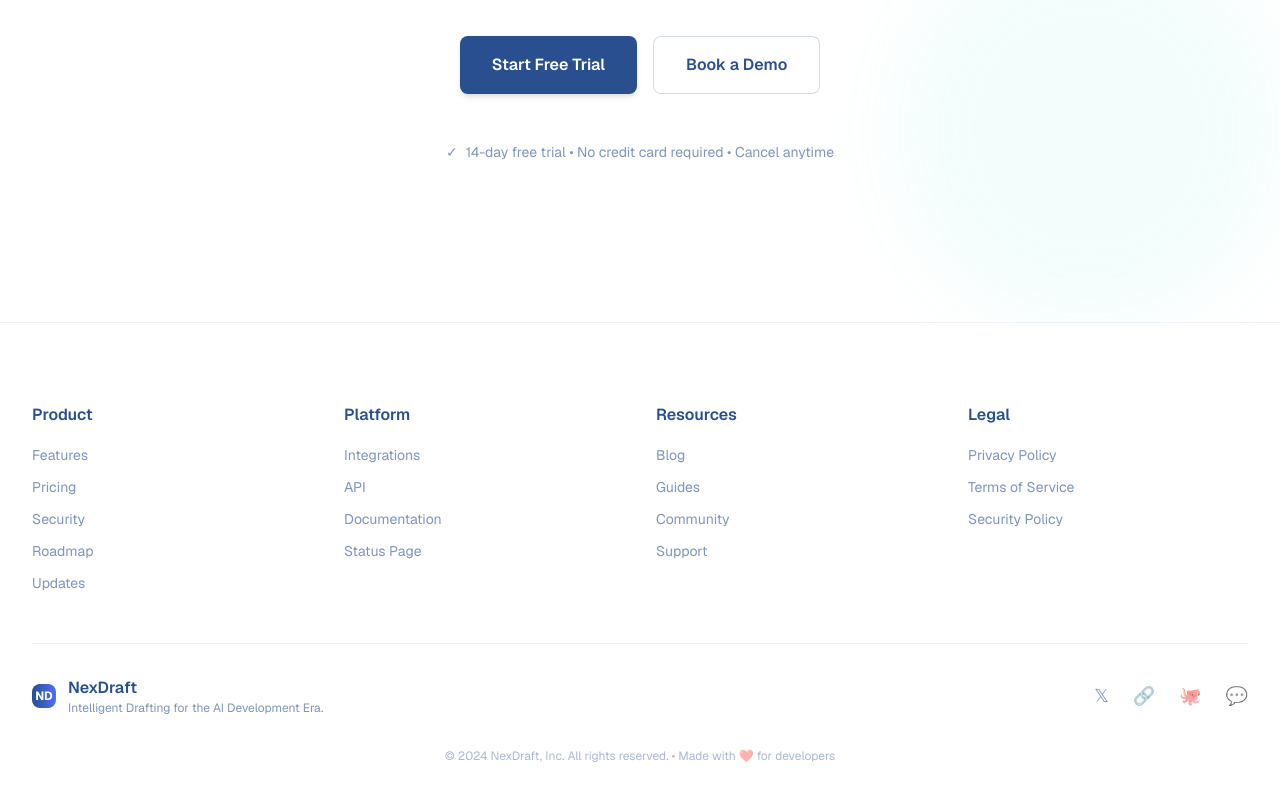
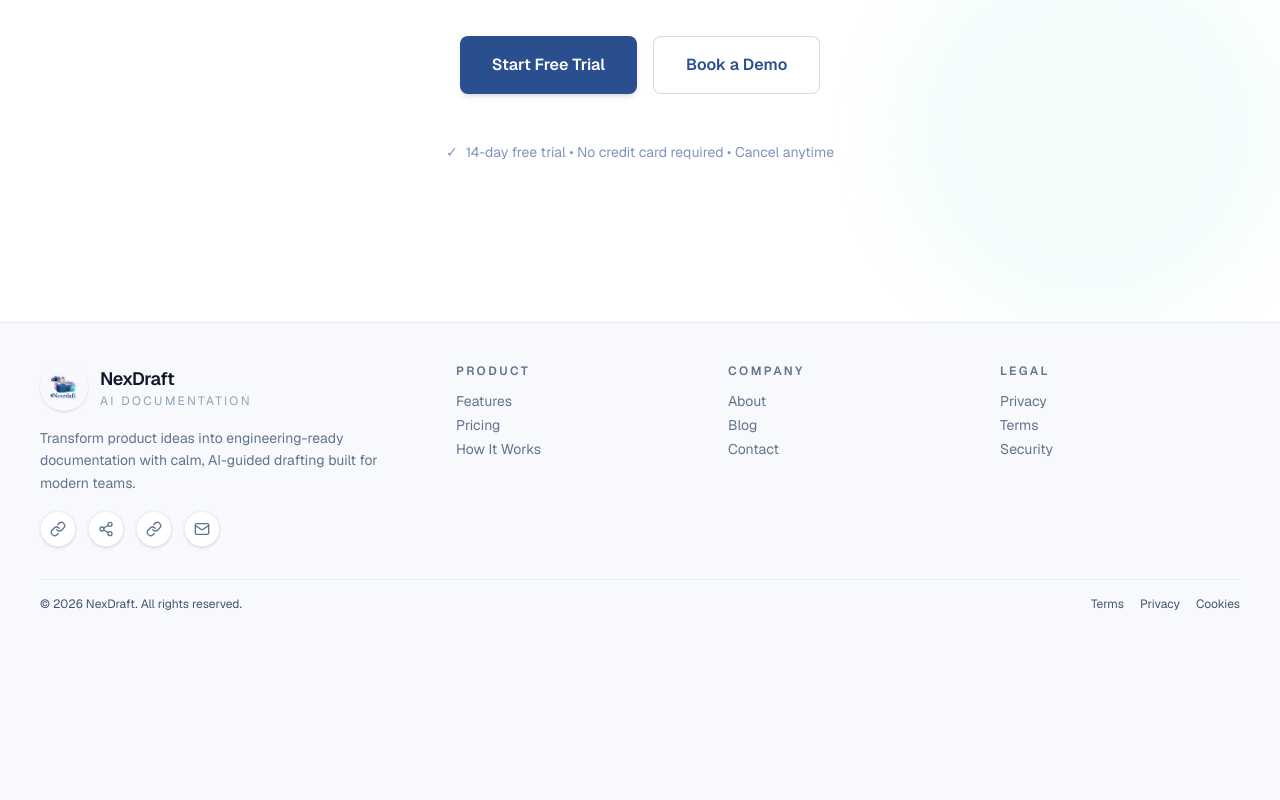
Before and after one commit to BellilxDhaker/nex-draft, a Next.js app: page / in a window 1280 px wide. Shown: the part 9517-10317 px from the top of the page. After the commit the page ends 10185 px from the top, so only its background shows below. Built offline with nearby package versions, Linux system fonts and the light colour scheme.

Commit message:
feat: redesign footer

```diff
--- a/components/layout/Footer.tsx
+++ b/components/layout/Footer.tsx
@@ -1,138 +1,140 @@
-'use client';
+"use client";
 
-import { motion } from 'framer-motion';
+import Image from "next/image";
+import { Mail, Moon, Link as LinkIcon, Share2, Sun } from "lucide-react";
 
 export default function Footer() {
-  const footerSections = [
-    {
-      title: 'Product',
-      links: ['Features', 'Pricing', 'Security', 'Roadmap', 'Updates'],
-    },
-    {
-      title: 'Platform',
-      links: ['Integrations', 'API', 'Documentation', 'Status Page'],
-    },
-    {
-      title: 'Resources',
-      links: ['Blog', 'Guides', 'Community', 'Support'],
-    },
-    {
-      title: 'Legal',
-      links: ['Privacy Policy', 'Terms of Service', 'Security Policy'],
-    },
-  ];
-
-  const containerVariants = {
-    hidden: { opacity: 0 },
-    visible: {
-      opacity: 1,
-      transition: {
-        staggerChildren: 0.1,
-        delayChildren: 0.2,
-      },
-    },
-  };
-
-  const itemVariants = {
-    hidden: { opacity: 0, y: 10 },
-    visible: {
-      opacity: 1,
-      y: 0,
-      transition: { duration: 0.5 },
-    },
-  };
+  const productLinks = ["Features", "Pricing", "How It Works"];
+  const companyLinks = ["About", "Blog", "Contact"];
+  const legalLinks = ["Privacy", "Terms", "Security"];
 
   return (
-    <footer className="bg-white border-t border-soft">
-      <div className="section-container">
-        {/* Footer Content */}
-        <motion.div
-          className="grid grid-cols-2 md:grid-cols-4 gap-8 mb-12"
-          variants={containerVariants}
-          initial="hidden"
-          whileInView="visible"
-          viewport={{ once: true }}
-        >
-          {footerSections.map((section) => (
-            <motion.div
-              key={section.title}
-              className="space-y-4"
-              variants={itemVariants}
-            >
-              <h3 className="font-semibold text-primary">{section.title}</h3>
-              <ul className="space-y-2">
-                {section.links.map((link) => (
+    <footer className="bg-bg-light border-t border-soft">
+      <div className="max-w-7xl mx-auto px-6 sm:px-8 lg:px-10">
+        <div className="pt-8 pb-6 lg:pt-10 lg:pb-8">
+          <div className="grid gap-8 lg:gap-8 sm:grid-cols-2 lg:grid-cols-[1.6fr_repeat(3,1fr)]">
+            <div className="space-y-4">
+              <div className="flex items-center gap-3">
+                <div className="h-12 w-12 rounded-full bg-gradient-to-br  transparent flex items-center justify-center shadow-sm">
+                  <Image
+                    src="/NexDraftLogo.png"
+                    alt="NexDraft logo"
+                    width={28}
+                    height={28}
+                  />
+                </div>
+                <div>
+                  <p className="text-lg font-semibold text-slate-900 tracking-tight">
+                    NexDraft
+                  </p>
+                  <p className="text-xs uppercase tracking-[0.2em] text-slate-400">
+                    AI Documentation
+                  </p>
+                </div>
+              </div>
+              <p className="text-sm leading-relaxed text-slate-500 max-w-sm">
+                Transform product ideas into engineering-ready documentation
+                with calm, AI-guided drafting built for modern teams.
+              </p>
+              <div className="flex items-center gap-3">
+                {[
+                  { icon: LinkIcon, label: "Twitter" },
+                  { icon: Share2, label: "LinkedIn" },
+                  { icon: LinkIcon, label: "GitHub" },
+                  { icon: Mail, label: "Email" },
+                ].map((social) => (
+                  <a
+                    key={social.label}
+                    href="#"
+                    className="h-9 w-9 rounded-full bg-white border border-slate-200/70 shadow-sm flex items-center justify-center text-slate-500 transition-all duration-200 hover:text-slate-700 hover:bg-slate-50 hover:opacity-90"
+                    aria-label={social.label}
+                  >
+                    <social.icon size={16} />
+                  </a>
+                ))}
+              </div>
+            </div>
+
+            <div className="space-y-3">
+              <p className="text-xs font-semibold uppercase tracking-[0.2em] text-slate-500">
+                Product
+              </p>
+              <ul className="space-y-1 text-sm text-slate-500">
+                {productLinks.map((link) => (
                   <li key={link}>
                     <a
                       href="#"
-                      className="text-sm text-primary/60 hover:text-primary transition-colors duration-200"
+                      className="transition-colors duration-200 hover:text-slate-700"
                     >
                       {link}
                     </a>
                   </li>
                 ))}
               </ul>
-            </motion.div>
-          ))}
-        </motion.div>
+            </div>
 
-        {/* Bottom Bar */}
-        <motion.div
-          className="border-t border-soft pt-8 flex flex-col md:flex-row items-center justify-between gap-4"
-          variants={itemVariants}
-          initial="hidden"
-          whileInView="visible"
-          viewport={{ once: true }}
-        >
-          {/* Logo and Copyright */}
-          <motion.div
-            className="flex items-center gap-3"
-            whileHover={{ scale: 1.05 }}
-          >
-            <div className="w-6 h-6 bg-gradient-to-r from-primary to-accent rounded-lg flex items-center justify-center">
-              <span className="text-white text-xs font-bold">ND</span>
+            <div className="space-y-3">
+              <p className="text-xs font-semibold uppercase tracking-[0.2em] text-slate-500">
+                Company
+              </p>
+              <ul className="space-y-1 text-sm text-slate-500">
+                {companyLinks.map((link) => (
+                  <li key={link}>
+                    <a
+                      href="#"
+                      className="transition-colors duration-200 hover:text-slate-700"
+                    >
+                      {link}
+                    </a>
+                  </li>
+                ))}
+              </ul>
             </div>
-            <div>
-              <p className="font-semibold text-primary">NexDraft</p>
-              <p className="text-xs text-primary/60">
-                Intelligent Drafting for the AI Development Era.
+
+            <div className="space-y-3">
+              <p className="text-xs font-semibold uppercase tracking-[0.2em] text-slate-500">
+                Legal
               </p>
+              <ul className="space-y-1 text-sm text-slate-500">
+                {legalLinks.map((link) => (
+                  <li key={link}>
+                    <a
+                      href="#"
+                      className="transition-colors duration-200 hover:text-slate-700"
+                    >
+                      {link}
+                    </a>
+                  </li>
+                ))}
+              </ul>
             </div>
-          </motion.div>
+          </div>
 
-          {/* Social Links */}
-          <motion.div
-            className="flex items-center gap-6"
-            variants={containerVariants}
-          >
-            {[
-              { icon: '𝕏', label: 'Twitter' },
-              { icon: '🔗', label: 'LinkedIn' },
-              { icon: '🐙', label: 'GitHub' },
-              { icon: '💬', label: 'Discord' },
-            ].map((social) => (
-              <motion.a
-                key={social.label}
+          <div className="mt-8 border-t border-slate-200/70 pt-4 pb-6 grid gap-4 text-xs text-slate-600 md:grid-cols-2 md:items-center">
+            <p>© 2026 NexDraft. All rights reserved.</p>
+
+            <div className="flex items-center gap-4 md:justify-self-end">
+              <a
                 href="#"
-                className="text-primary/60 hover:text-primary transition-colors duration-200"
-                whileHover={{ scale: 1.2 }}
+                className="transition-colors duration-200 hover:text-slate-700"
               >
-                <span className="text-lg">{social.icon}</span>
-              </motion.a>
-            ))}
-          </motion.div>
-        </motion.div>
-
-        {/* Bottom Copyright */}
-        <motion.p
-          className="text-center text-xs text-primary/40 mt-8 pb-8"
-          variants={itemVariants}
-          initial="hidden"
-          whileInView="visible"
-          viewport={{ once: true }}
-        >
-          © 2024 NexDraft, Inc. All rights reserved. • Made with ❤️ for developers
-        </motion.p>
+                Terms
+              </a>
+              <a
+                href="#"
+                className="transition-colors duration-200 hover:text-slate-700"
+              >
+                Privacy
+              </a>
+              <a
+                href="#"
+                className="transition-colors duration-200 hover:text-slate-700"
+              >
+                Cookies
+              </a>
+            </div>
+          </div>
+        </div>
       </div>
     </footer>
   );
```
